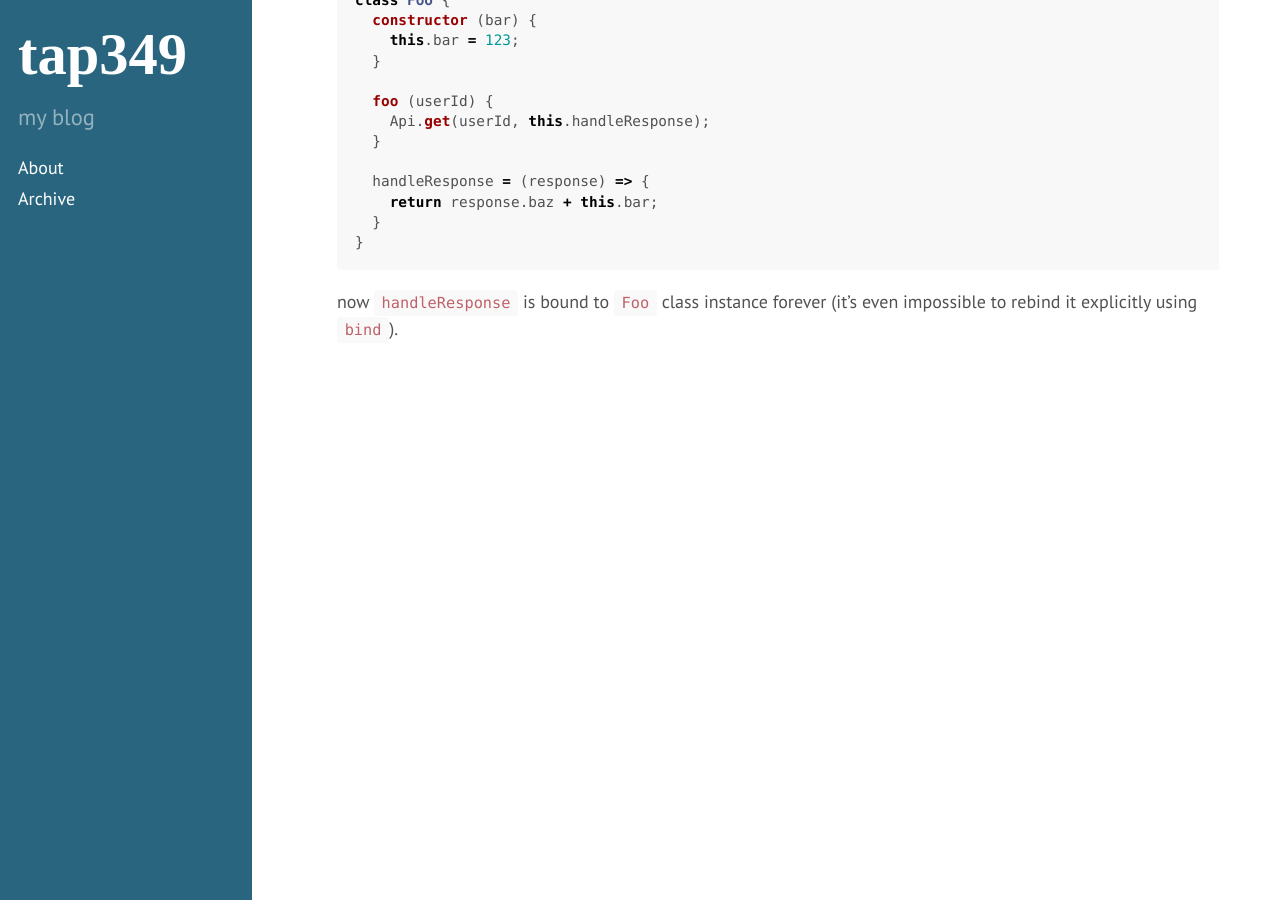
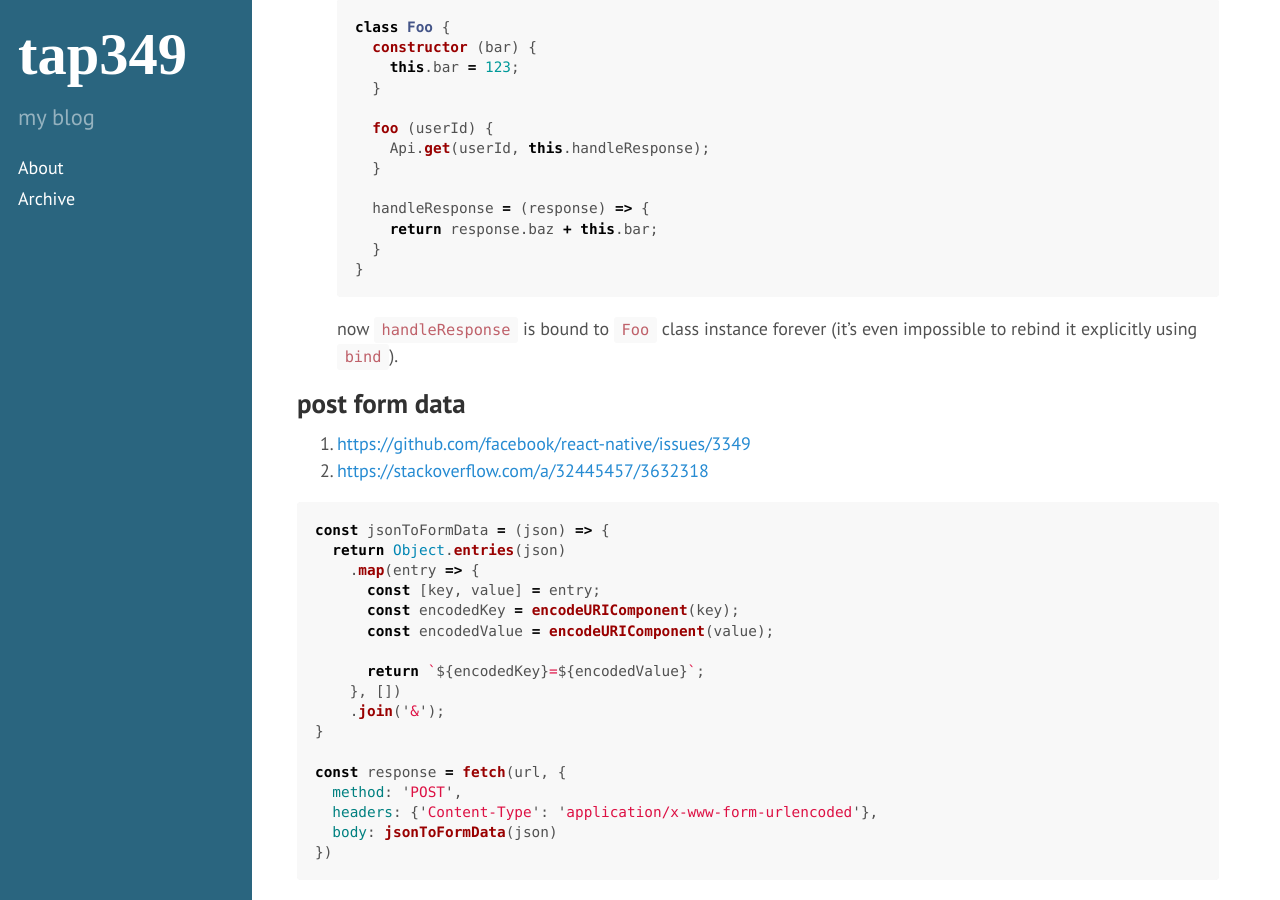
Before and after one commit to tap349/tap349.github.io, a Jekyll site: the page built from _posts/2017-06-29-javascript-tips.md, in a window 1280 px wide and 900 px high, scrolled down 1636 px. Built offline with Jekyll 4.4.1, drawn with Linux system fonts in a browser that asks for light colours.

Commit message:
update 2017-08-21_18:17:33

````diff
--- a/_posts/2017-06-29-javascript-tips.md
+++ b/_posts/2017-06-29-javascript-tips.md
@@ -100,3 +100,28 @@ instance properties of current class) there are 2 options:
 
   now `handleResponse` is bound to `Foo` class instance forever
   (it's even impossible to rebind it explicitly using `bind`).
+
+## post form data
+
+1. <https://github.com/facebook/react-native/issues/3349>
+2. <https://stackoverflow.com/a/32445457/3632318>
+
+```javascript
+const jsonToFormData = (json) => {
+  return Object.entries(json)
+    .map(entry => {
+      const [key, value] = entry;
+      const encodedKey = encodeURIComponent(key);
+      const encodedValue = encodeURIComponent(value);
+
+      return `${encodedKey}=${encodedValue}`;
+    }, [])
+    .join('&');
+}
+
+const response = fetch(url, {
+  method: 'POST',
+  headers: {'Content-Type': 'application/x-www-form-urlencoded'},
+  body: jsonToFormData(json)
+})
+```
````
